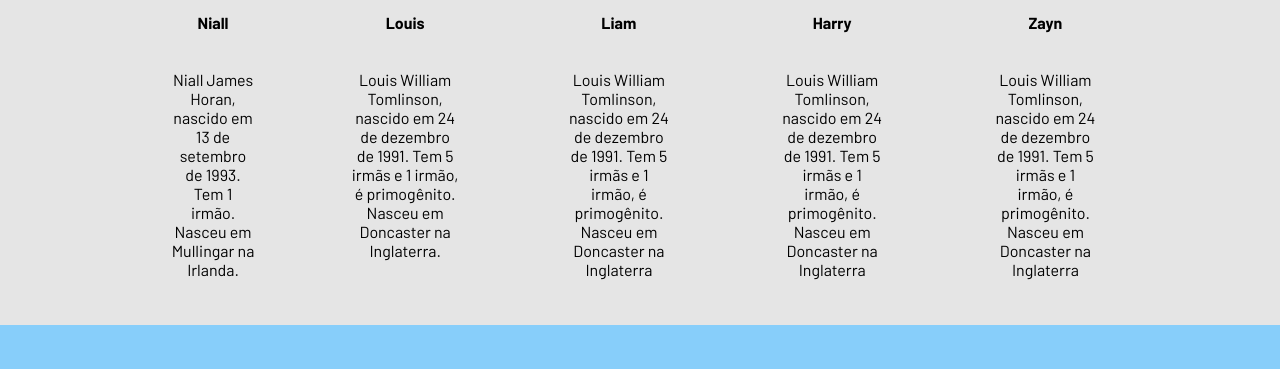
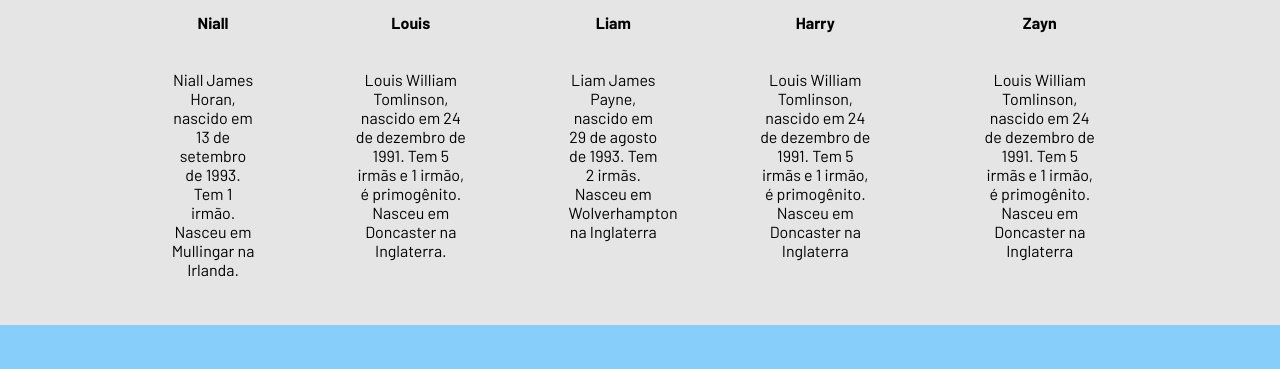
Before and after one commit to FernandaHenckel/Projeto-Individual, a website: page public/index.html in a window 1280 px wide. Shown: the part 1011-1380 px from the top of the page. Drawn offline with Linux system fonts and the light colour scheme.

Commit message:
começando a descrição do Liam

```diff
--- a/public/index.html
+++ b/public/index.html
@@ -59,7 +59,7 @@
           <div class="box">
             <img src="https://encrypted-tbn0.gstatic.com/images?q=tbn:ANd9GcREU_XvxX3vLfROg4qPQmby-I1Xl2Q4SVnEUw&s">
             <h4>Liam</h4>
-            <p>Louis William Tomlinson, nascido em 24 de dezembro de 1991. Tem 5 irmãs e 1 irmão, é primogênito. Nasceu em Doncaster na Inglaterra</p>
+            <p>Liam James Payne, nascido em 29 de agosto de 1993. Tem 2 irmãs. Nasceu em Wolverhampton na Inglaterra</p>
           </div>
           <div class="box">
             <img src="https://static.wikia.nocookie.net/dd3466a1-58c9-4b59-bcc0-372c17401a0a/scale-to-width/755">
```
